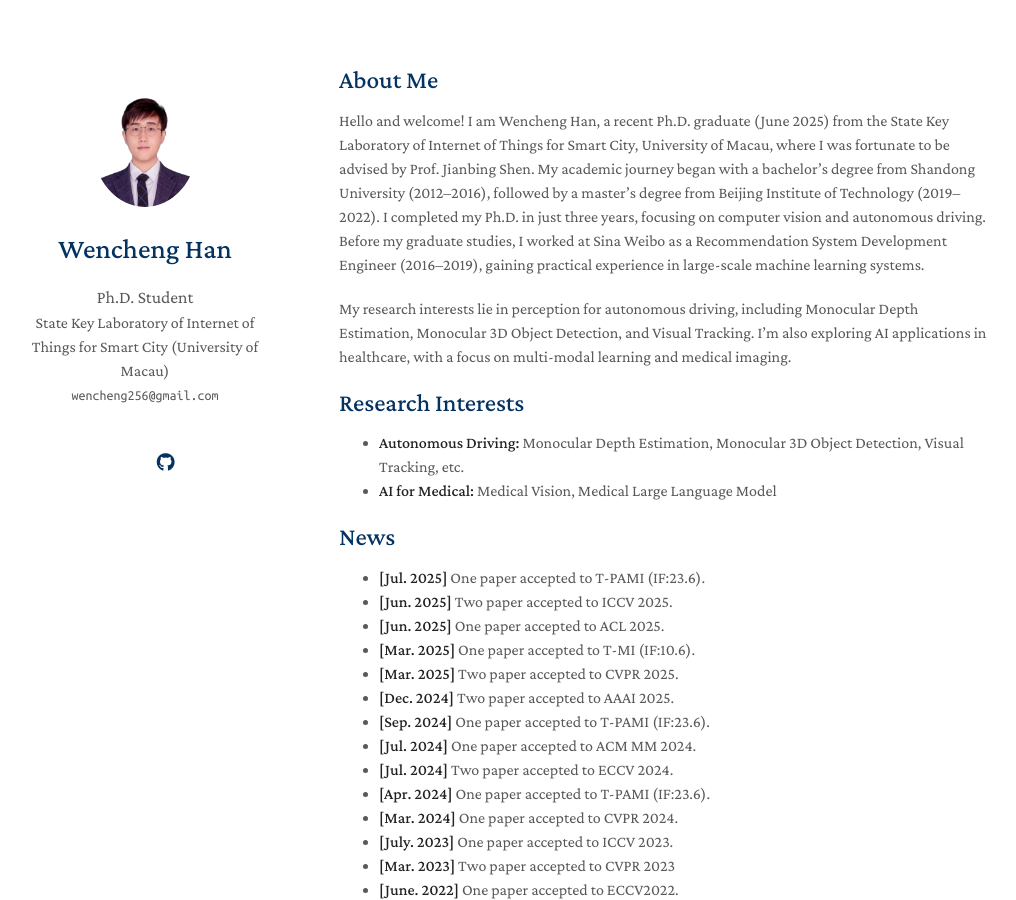
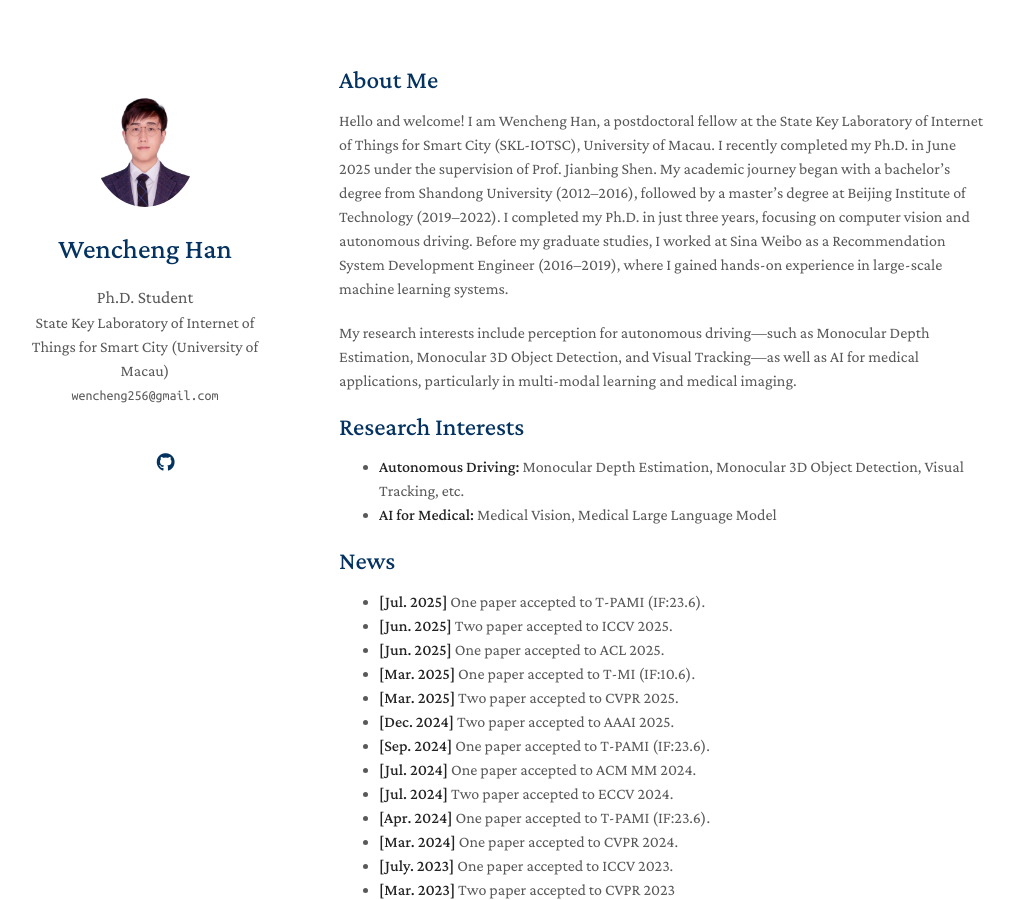
Before and after one commit to wencheng256/wencheng256.github.io, a Jekyll site: the page built from index.md, in a window 1280 px wide and 900 px high. Shown: the whole window, without its empty margins (131-1147 px from the left). Built offline with Jekyll 4.4.1, drawn with Linux system fonts in a browser that asks for light colours; nearby versions of some CDN libraries; a style sheet for code colours, icons or effects is not loaded; our own code applies the rules of GitHub Pages for plain Markdown files.

Commit message:
Update index.md

```diff
--- a/index.md
+++ b/index.md
@@ -3,11 +3,11 @@ layout: homepage
 ---
 
 ## About Me
-Hello and welcome! I am Wencheng Han, a recent Ph.D. graduate (June 2025) from the State Key Laboratory of Internet of Things for Smart City, University of Macau, where I was fortunate to be advised by Prof. Jianbing Shen.
-My academic journey began with a bachelor’s degree from Shandong University (2012–2016), followed by a master’s degree from Beijing Institute of Technology (2019–2022). I completed my Ph.D. in just three years, focusing on computer vision and autonomous driving.
-Before my graduate studies, I worked at Sina Weibo as a Recommendation System Development Engineer (2016–2019), gaining practical experience in large-scale machine learning systems.
+Hello and welcome! I am Wencheng Han, a postdoctoral fellow at the State Key Laboratory of Internet of Things for Smart City (SKL-IOTSC), University of Macau. I recently completed my Ph.D. in June 2025 under the supervision of Prof. Jianbing Shen.
+My academic journey began with a bachelor’s degree from Shandong University (2012–2016), followed by a master’s degree at Beijing Institute of Technology (2019–2022). I completed my Ph.D. in just three years, focusing on computer vision and autonomous driving.
+Before my graduate studies, I worked at Sina Weibo as a Recommendation System Development Engineer (2016–2019), where I gained hands-on experience in large-scale machine learning systems.
 
-My research interests lie in perception for autonomous driving, including Monocular Depth Estimation, Monocular 3D Object Detection, and Visual Tracking. I’m also exploring AI applications in healthcare, with a focus on multi-modal learning and medical imaging.
+My research interests include perception for autonomous driving—such as Monocular Depth Estimation, Monocular 3D Object Detection, and Visual Tracking—as well as AI for medical applications, particularly in multi-modal learning and medical imaging.
 
 
 ## Research Interests
```
